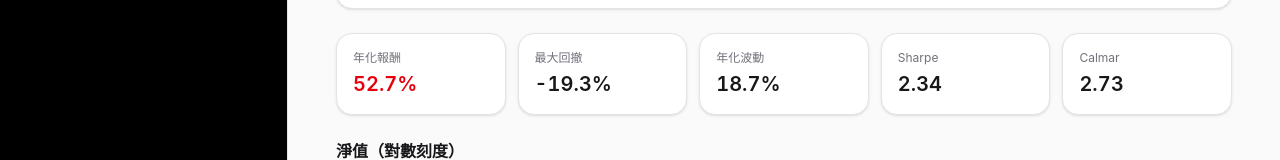
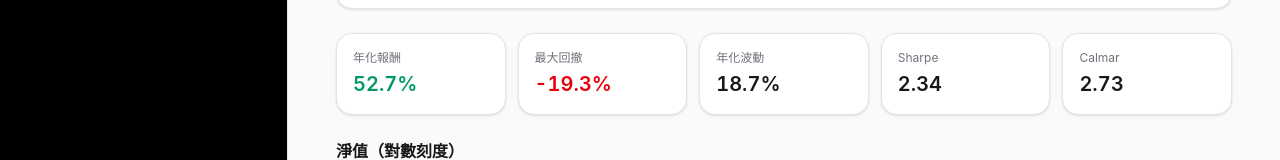
Before and after one commit to amu-0713/my-stock-rank, a React (Vite) app: page /crypto/mix in a window 1280 px wide. Shown: the part 346-506 px from the top of the page. Built offline with nearby package versions, Linux system fonts and the light colour scheme; no server answers.

Commit message:
Crypto pages: green for gains, red for losses (match site)
Co-Authored-By: Claude Opus 5.5 <noreply@anthropic.com>
Claude-Session: https://claude.ai/code/session_01EgVbBLJG4LGC8W182GiPdi

```diff
--- a/src/pages/CryptoMixPage.jsx
+++ b/src/pages/CryptoMixPage.jsx
@@ -110,7 +110,7 @@ function corr(a, b) {
 
 function toneClass(v) {
   if (v === null || v === undefined || Number.isNaN(v) || v === 0) return 'text-zinc-500'
-  return v > 0 ? 'text-red-600' : 'text-green-600'
+  return v > 0 ? 'text-emerald-600' : 'text-red-600'
 }
 const fmtPct = (v, d = 1, signed = false) => (v === null || v === undefined || Number.isNaN(v) ? '—' : `${signed && v > 0 ? '+' : ''}${v.toFixed(d)}%`)
 
@@ -231,7 +231,7 @@ export default function CryptoMixPage() {
           {p ? (
             <section className="mt-6 grid grid-cols-2 gap-3 sm:grid-cols-3 lg:grid-cols-5">
               <StatCard label="年化報酬" value={fmtPct(p.cagr)} valueClass={toneClass(p.cagr)} />
-              <StatCard label="最大回撤" value={fmtPct(p.mdd)} />
+              <StatCard label="最大回撤" value={fmtPct(p.mdd)} valueClass="text-red-600" />
               <StatCard label="年化波動" value={fmtPct(p.vol)} />
               <StatCard label="Sharpe" value={p.sharpe.toFixed(2)} />
               <StatCard label="Calmar" value={p.calmar.toFixed(2)} />
@@ -295,7 +295,7 @@ export default function CryptoMixPage() {
                     <tr key={r.label} onClick={() => setW(r.w)} className="cursor-pointer border-t border-zinc-100 hover:bg-zinc-50">
                       <td className="whitespace-nowrap px-3 py-2 text-zinc-700">{r.label}</td>
                       <td className={`px-3 py-2 text-right ${toneClass(r.perf.cagr)}`}>{fmtPct(r.perf.cagr)}</td>
-                      <td className="px-3 py-2 text-right text-zinc-700">{fmtPct(r.perf.mdd)}</td>
+                      <td className="px-3 py-2 text-right text-red-600">{fmtPct(r.perf.mdd)}</td>
                       <td className="px-3 py-2 text-right text-zinc-700">{fmtPct(r.perf.vol)}</td>
                       <td className="px-3 py-2 text-right text-zinc-700">{r.perf.sharpe.toFixed(2)}</td>
                       <td className="px-3 py-2 text-right text-zinc-700">{r.perf.calmar.toFixed(2)}</td>
--- a/src/pages/CryptoPage.jsx
+++ b/src/pages/CryptoPage.jsx
@@ -12,10 +12,10 @@ import { yearStartTicks } from '../lib/chartTicks.js'
 const STRATEGY_COLOR = '#059669'
 const BTC_COLOR = '#a1a1aa'
 
-// 台股慣例：紅漲綠跌（與網站其他頁一致）
+// 綠漲紅跌（與首頁、策略說明頁一致）
 function toneClass(v) {
   if (v === null || v === undefined || Number.isNaN(v) || v === 0) return 'text-zinc-500'
-  return v > 0 ? 'text-red-600' : 'text-green-600'
+  return v > 0 ? 'text-emerald-600' : 'text-red-600'
 }
 
 function fmtPct(v, digits = 1, signed = false) {
@@ -177,7 +177,7 @@ export default function CryptoPage() {
           <Section title="回測績效">
             <div className="grid grid-cols-2 gap-3 sm:grid-cols-3 lg:grid-cols-5">
               <StatCard label="年化報酬" value={fmtPct(s.cagr)} sub={`BTC ${fmtPct(b.cagr)}`} valueClass={toneClass(s.cagr)} />
-              <StatCard label="最大回撤" value={fmtPct(s.mdd)} sub={`BTC ${fmtPct(b.mdd)}`} />
+              <StatCard label="最大回撤" value={fmtPct(s.mdd)} sub={`BTC ${fmtPct(b.mdd)}`} valueClass="text-red-600" />
               <StatCard label="年化波動" value={fmtPct(s.vol)} sub={`BTC ${fmtPct(b.vol)}`} />
               <StatCard label="Sharpe" value={fmtNum(s.sharpe)} sub={`BTC ${fmtNum(b.sharpe)}`} />
               <StatCard label="Calmar" value={fmtNum(s.calmar)} sub={`BTC ${fmtNum(b.calmar)}`} />
```
